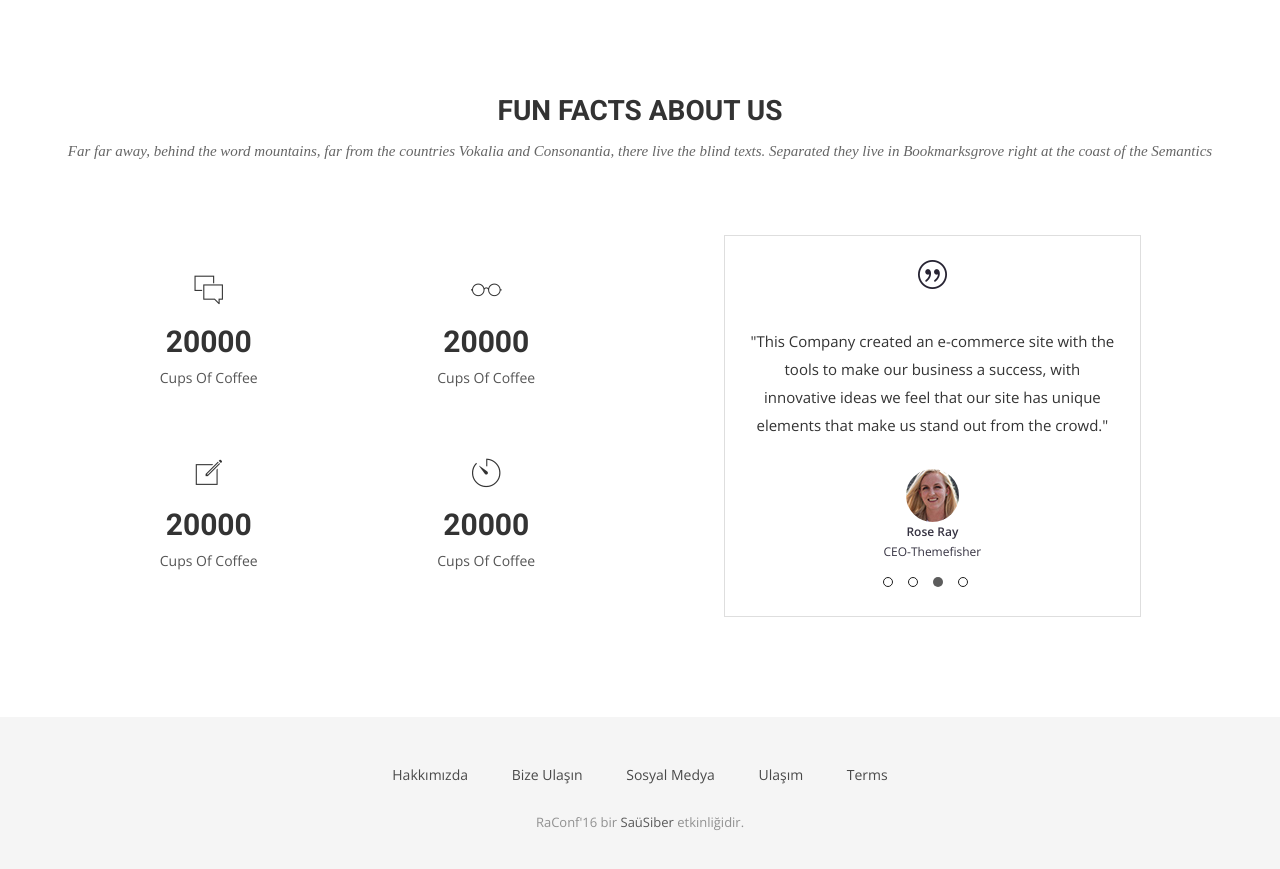
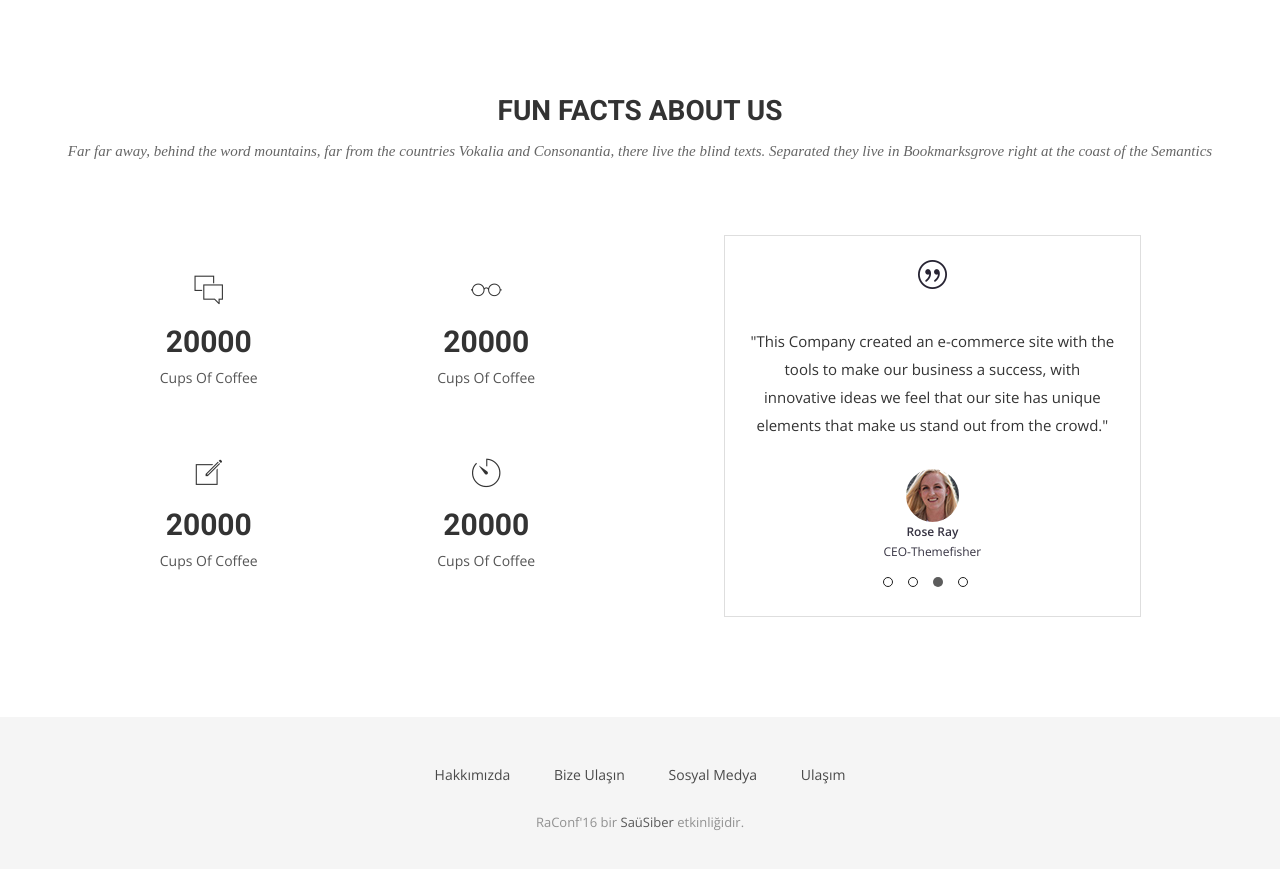
Before and after one commit to bilkamp/bilkamp19.github.io, a Jekyll site: the page built from index.html, in a window 1280 px wide and 900 px high, scrolled down 3241 px. Shown: the top 869 px of the window. Built offline with Jekyll 4.4.1, drawn with Linux system fonts in a browser that asks for light colours; nearby versions of some CDN libraries; some web fonts are replaced.

Commit message:
değişiklik

```diff
--- a/_includes/footer.html
+++ b/_includes/footer.html
@@ -6,10 +6,10 @@
         <div class="footer-manu">
           <ul>
             <li><a href="{{ site.baseurl }}/">Hakkımızda</a></li>
-            <li><a href="{{ site.baseurl }}/ulasim">Bize Ulaşın</a></li>
+            <li><a href="{{ site.baseurl }}/iletisim">Bize Ulaşın</a></li>
             <li><a href="{{ site.baseurl }}/">Sosyal Medya</a></li>
-            <li><a href="{{ site.baseurl }}/katilimcilar">Ulaşım</a></li>
-            <li><a href="{{ site.baseurl }}/">Terms</a></li>
+            <li><a href="{{ site.baseurl }}/">Ulaşım</a></li>
+
           </ul>
         </div>
         <p>RaConf'16 bir <a href="http://sausiber.org">SaüSiber</a> etkinliğidir.</p>
```
